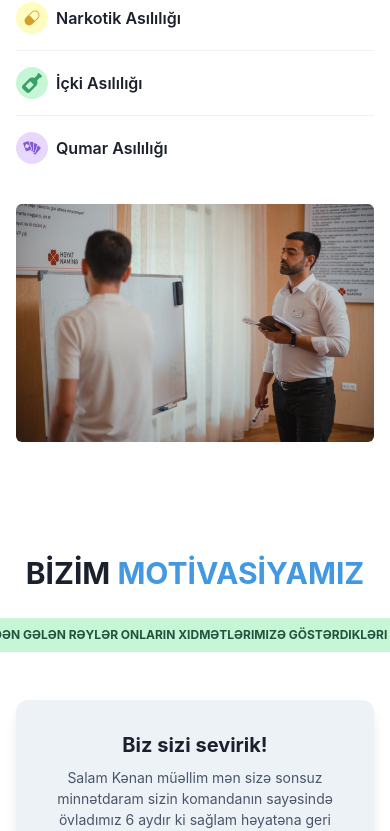
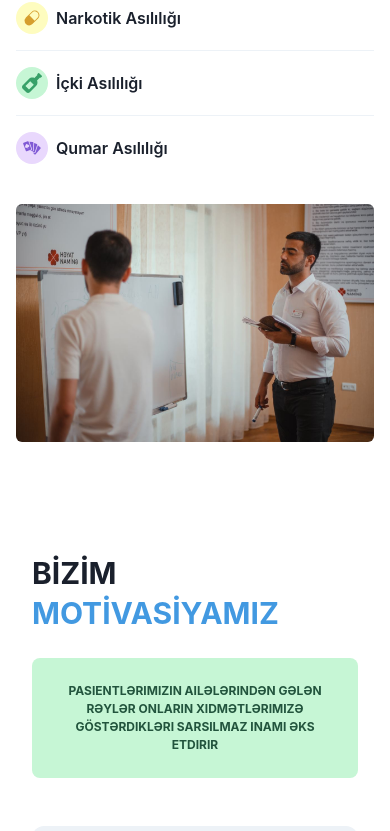
Before and after one commit to codepolyglot/heyatnamine, a React (Create React App) app: page /home in a window 390 px wide. Shown: the part 1149-1980 px from the top of the page. Built offline with nearby package versions, Linux system fonts and the light colour scheme.

Commit message:
testimonials responsive section updated

```diff
--- a/src/components/NavBar.jsx
+++ b/src/components/NavBar.jsx
@@ -11,7 +11,6 @@ import {
   Stack,
 } from "@chakra-ui/react";
 import { HamburgerIcon, CloseIcon } from "@chakra-ui/icons";
-import { motion } from "framer-motion";
 import { Link } from "react-router-dom";
 import logo from "./../assets/logo.png";
 
@@ -42,8 +41,8 @@ const NavBar = () => {
   const { isOpen, onOpen, onClose } = useDisclosure();
 
   const gradient = useColorModeValue(
-    "linear(to-t, #f1f1f1, #f1f1f1)",
-    "linear(to-t, #1a202c, #1a202c)"
+    "linear(to-t, #fff1f1, #fff1f1)",
+    "linear(to-t, #1a202c, #1e202c)"
   );
 
   return (
@@ -66,7 +65,7 @@ const NavBar = () => {
               color="black"
               _hover={{
                 textDecoration: "none",
-                bg: "${gradient}",
+                bg: `${gradient}`,
                 borderRadius: "md",
               }}
             >
@@ -75,7 +74,7 @@ const NavBar = () => {
           ))}
         </HStack>
         <Flex alignItems="center">
-          <img src={logo} alt="logo" width="60" />
+          <img src={logo} alt="logo" width="120" />
         </Flex>
       </Flex>
       <Collapse in={isOpen} animateOpacity>
--- a/src/components/Testimonials.jsx
+++ b/src/components/Testimonials.jsx
@@ -91,8 +91,12 @@ const TestimonialAvatar = ({ src, name, title }) => {
 const Testimonials = () => {
   return (
     <Box>
-      <Container maxW={"7xl"} py={16} as={Stack} spacing={12}>
-        <Stack spacing={0} align={"center"}>
+      <Container maxW={"7xl"} py={16} px={8} as={Stack} spacing={12}>
+        <Stack
+          spacing={0}
+          align={"center"}
+          style={{ marginLeft: "auto", marginRight: "auto", maxWidth: "100%" }}
+        >
           <Heading>
             BİZİM{" "}
             <Text as={"span"} color={"blue.400"}>
@@ -100,9 +104,18 @@ const Testimonials = () => {
             </Text>
           </Heading>
           <br />
-          <Badge colorScheme="green" padding={2}>
-            Pasientlərimizin ailələrindən gələn rəylər onların xidmətlərimizə
-            göstərdikləri sarsılmaz inamı əks etdirir
+
+          <Badge
+            colorScheme="green"
+            padding={6}
+            borderRadius={"8px"}
+            // width={{ base: "80%", md: "90%" }}
+            display={"block"}
+            textAlign={"center"}
+            whiteSpace={"wrap"}
+          >
+            Pasientlərimizin ailələrindən gələn rəylər  onların
+            xidmətlərimizə göstərdikləri sarsılmaz inamı əks etdirir
           </Badge>
         </Stack>
         <Stack
```
Also changed, not shown: src/assets/logo.png.
